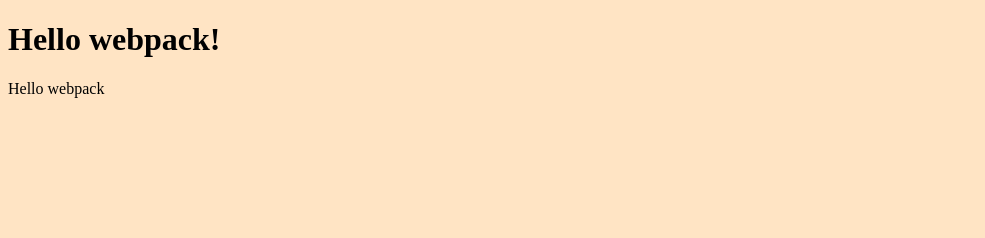
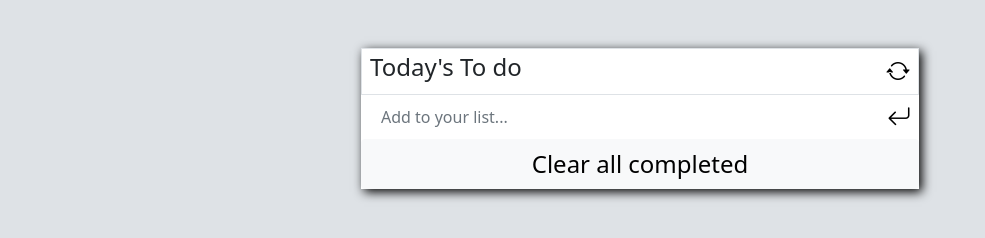
Before and after one commit to Qoosim/Todo-List, a website built with webpack: page src/index.html in a window 1280 px wide. Shown: the whole page, without its empty margins (0-985 px from the left). Built offline with nearby package versions, Linux system fonts and the light colour scheme.

Commit message:
Create html structure to add todo items

```diff
--- a/src/index.html
+++ b/src/index.html
@@ -4,8 +4,26 @@
     <meta charset="UTF-8">
     <meta name="viewport" content="width=device-width, initial-scale=1.0">
     <title>Webpack Exercise</title>
+    <link rel="stylesheet" href="https://cdn.jsdelivr.net/npm/bootstrap@5.1.3/dist/css/bootstrap.min.css" integrity="sha384-1BmE4kWBq78iYhFldvKuhfTAU6auU8tT94WrHftjDbrCEXSU1oBoqyl2QvZ6jIW3" crossorigin="anonymous">
   </head>
   <body>
-    <h1>Hello webpack!</h1>
+    <main class="container">
+      <div class="innerContainer w-50 mx-auto mt-5 bg-white">
+        <div class="todoHeader d-flex justify-content-between align-items-center py-1 px-2 border border-bottom">
+          <h4>Today's To do</h4>
+          <button class="border border-0 bg-transparent fs-4"><i class="bi bi-arrow-repeat"></i></button>
+        </div>
+        <div class="inputDiv d-flex justify-content-between align-items-center py-1 px-2">
+          <input type="text" class="form-control border border-0" id="task"
+              name="task" placeholder="Add to your list..." autocomplete="off"
+              required />
+          <button class="border border-0 bg-transparent fs-4">
+            <i class="bi bi-arrow-return-left"></i>
+          </button>
+        </div>
+        <div class="outputDiv"></div>
+        <button class="btn btn-light w-100 fs-4">Clear all completed</button>
+      </div>
+    </main>
   </body>
 </html>
--- a/src/index.js
+++ b/src/index.js
@@ -1,13 +1 @@
-import _ from 'lodash';
 import './style.css';
-
-function component() {
-    const element = document.createElement('div');
-
-    // Lodash, now imported by this script
-    element.innerHTML = _.join(['Hello', 'webpack'], ' ');
-
-    return element;
-}
-
-document.body.appendChild(component());
--- a/src/style.css
+++ b/src/style.css
@@ -1,3 +1,15 @@
+@import url("https://cdn.jsdelivr.net/npm/bootstrap-icons@1.6.1/font/bootstrap-icons.css");
+
+* {
+  margin: 0;
+  padding: 0;
+  box-sizing: border-box;
+}
+
 body {
-    background-color: bisque;
+  background: #dee2e6;
 }
+
+.innerContainer {
+  box-shadow: 3px 3px 10px #000;
+}
```
Also changed, not shown: package.json (+8 -0 lines), .eslintrc.json (added), .github/workflows/linters.yml (added), .stylelintrc.json (added), 1 other file.
